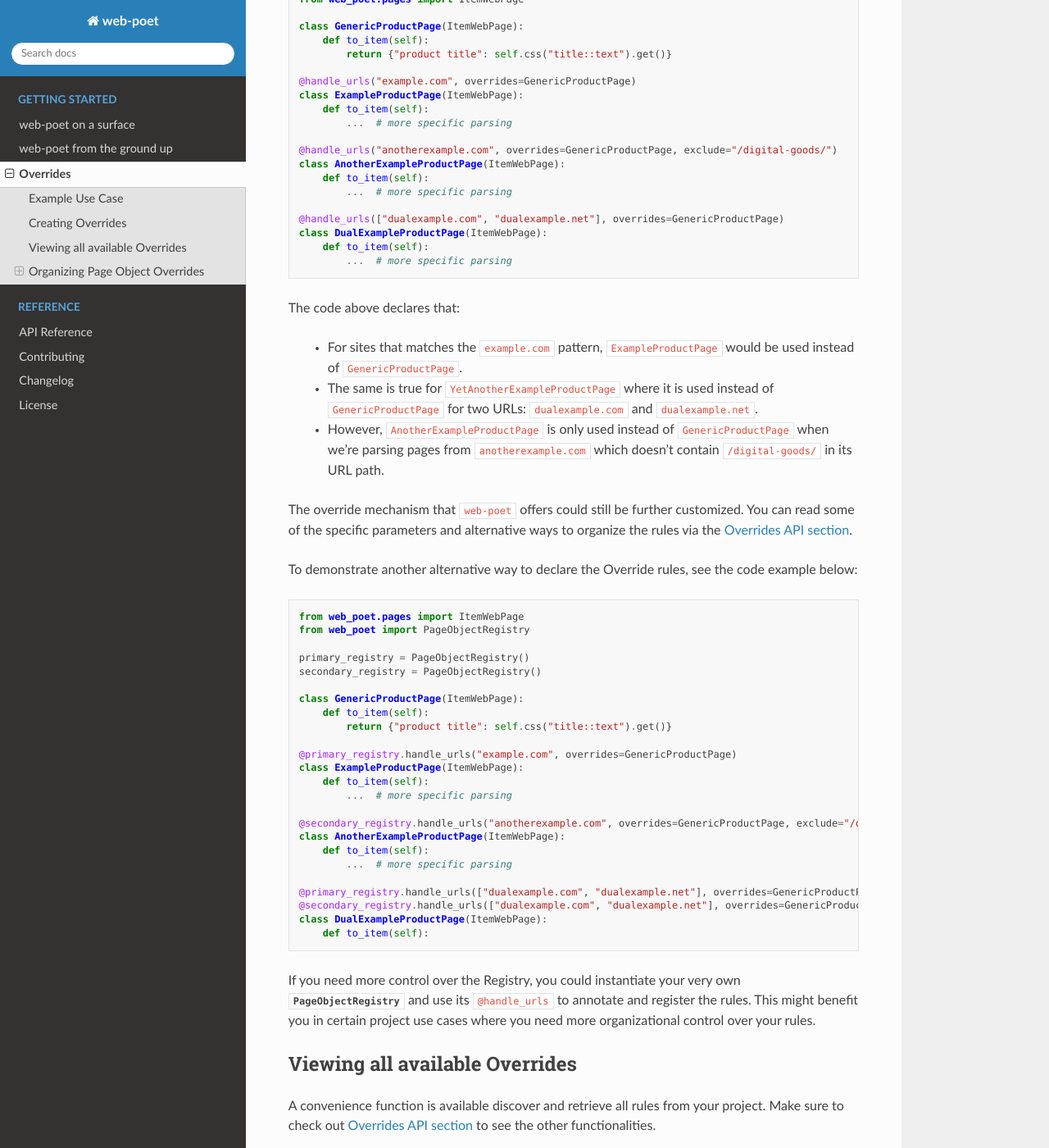
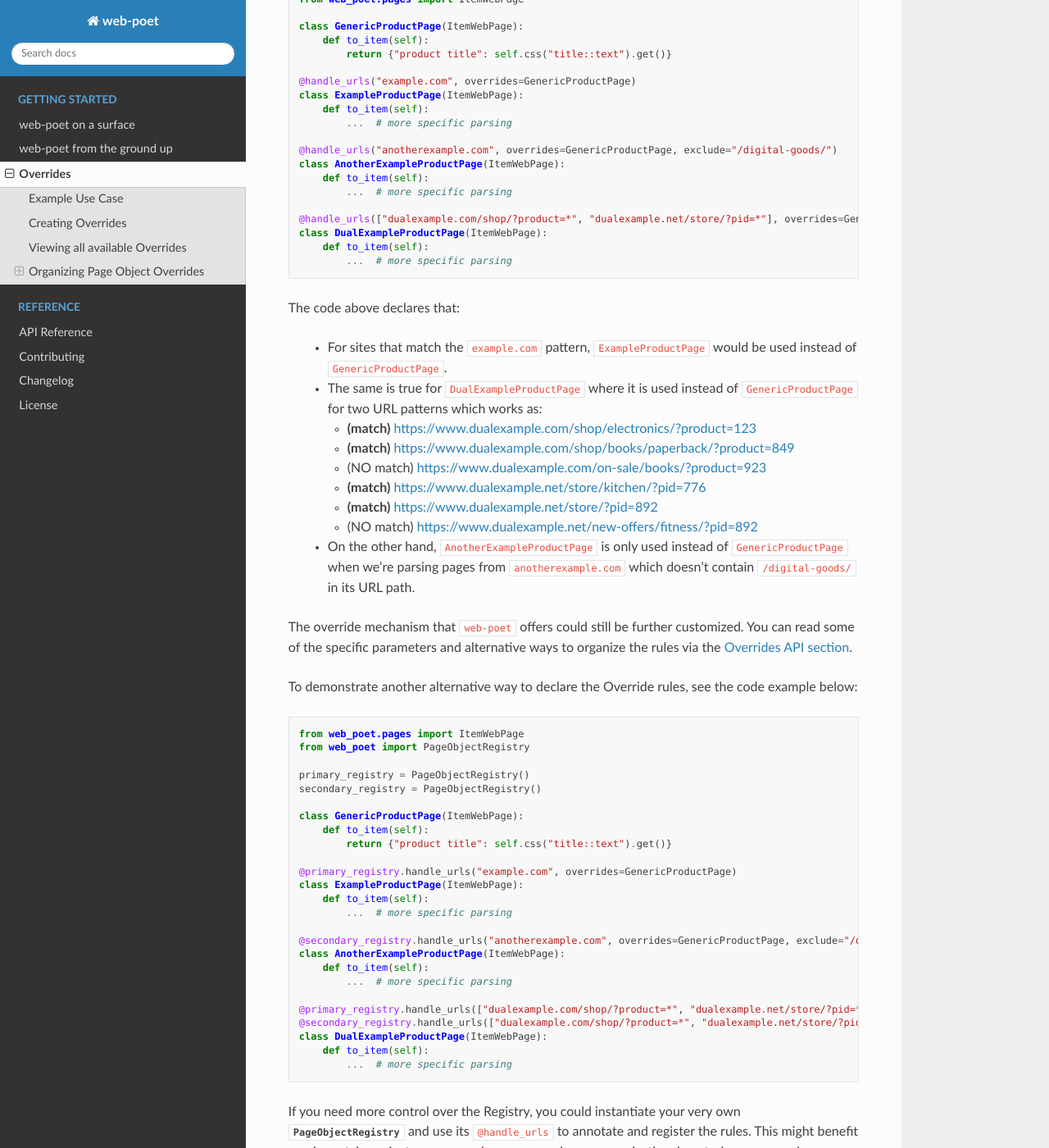
Before and after one commit to scrapinghub/web-poet, a Sphinx documentation site: the page built from docs/intro/overrides.rst, in a window 1280 px wide and 1400 px high, scrolled down 1132 px. Shown: the whole window at 82% size. Built offline with Sphinx 7.4.7 and the Read the Docs theme 2.0.0, drawn with Linux system fonts in a browser that asks for light colours.

Commit message:
update override docs to showcase url-matcher patterns

```diff
--- a/docs/intro/overrides.rst
+++ b/docs/intro/overrides.rst
@@ -70,21 +70,28 @@ Let's take a look at how the following code is structured:
         def to_item(self):
             ...  # more specific parsing
 
-    @handle_urls(["dualexample.com", "dualexample.net"], overrides=GenericProductPage)
+    @handle_urls(["dualexample.com/shop/?product=*", "dualexample.net/store/?pid=*"], overrides=GenericProductPage)
     class DualExampleProductPage(ItemWebPage):
         def to_item(self):
             ...  # more specific parsing
 
 The code above declares that:
 
-    - For sites that matches the ``example.com`` pattern, ``ExampleProductPage``
+    - For sites that match the ``example.com`` pattern, ``ExampleProductPage``
       would be used instead of ``GenericProductPage``.
-    - The same is true for ``YetAnotherExampleProductPage`` where it is used
-      instead of ``GenericProductPage`` for two URLs: ``dualexample.com`` and
-      ``dualexample.net``.
-    - However, ``AnotherExampleProductPage`` is only used instead of ``GenericProductPage``
-      when we're parsing pages from ``anotherexample.com`` which doesn't contain
-      ``/digital-goods/`` in its URL path.
+    - The same is true for ``DualExampleProductPage`` where it is used
+      instead of ``GenericProductPage`` for two URL patterns which works as:
+
+      - **(match)** https://www.dualexample.com/shop/electronics/?product=123
+      - **(match)** https://www.dualexample.com/shop/books/paperback/?product=849
+      - (NO match) https://www.dualexample.com/on-sale/books/?product=923
+      - **(match)** https://www.dualexample.net/store/kitchen/?pid=776
+      - **(match)** https://www.dualexample.net/store/?pid=892
+      - (NO match) https://www.dualexample.net/new-offers/fitness/?pid=892
+
+    - On the other hand, ``AnotherExampleProductPage`` is only used instead of
+      ``GenericProductPage`` when we're parsing pages from ``anotherexample.com``
+      which doesn't contain ``/digital-goods/`` in its URL path.
 
 The override mechanism that ``web-poet`` offers could still be further
 customized. You can read some of the specific parameters and alternative ways
@@ -115,10 +122,11 @@ code example below:
         def to_item(self):
             ...  # more specific parsing
 
-    @primary_registry.handle_urls(["dualexample.com", "dualexample.net"], overrides=GenericProductPage)
-    @secondary_registry.handle_urls(["dualexample.com", "dualexample.net"], overrides=GenericProductPage)
+    @primary_registry.handle_urls(["dualexample.com/shop/?product=*", "dualexample.net/store/?pid=*"], overrides=GenericProductPage)
+    @secondary_registry.handle_urls(["dualexample.com/shop/?product=*", "dualexample.net/store/?pid=*"], overrides=GenericProductPage)
     class DualExampleProductPage(ItemWebPage):
         def to_item(self):
+            ...  # more specific parsing
 
 If you need more control over the Registry, you could instantiate your very
 own :class:`~.PageObjectRegistry` and use its ``@handle_urls`` to annotate and
@@ -159,11 +167,11 @@ like ``web_poet my_project.page_objects`` would produce the following:
 
 .. code-block::
 
-    Use this                                              instead of                                  for the URL patterns                    except for the patterns      with priority  meta
-    ----------------------------------------------------  ------------------------------------------  --------------------------------------  -------------------------  ---------------  ------
-    my_project.page_objects.ExampleProductPage            my_project.page_objects.GenericProductPage  ['example.com']                         []                                     500  {}
-    my_project.page_objects.AnotherExampleProductPage     my_project.page_objects.GenericProductPage  ['anotherexample.com']                  ['/digital-goods/']                    500  {}
-    my_project.page_objects.DualExampleProductPage        my_project.page_objects.GenericProductPage  ['dualexample.com', 'dualexample.net']  []                                     500  {}
+    Use this                                              instead of                                  for the URL patterns                                                 except for the patterns      with priority  meta
+    ----------------------------------------------------  ------------------------------------------  --------------------------------------                               -------------------------  ---------------  ------
+    my_project.page_objects.ExampleProductPage            my_project.page_objects.GenericProductPage  ['example.com']                                                      []                                     500  {}
+    my_project.page_objects.AnotherExampleProductPage     my_project.page_objects.GenericProductPage  ['anotherexample.com']                                               ['/digital-goods/']                    500  {}
+    my_project.page_objects.DualExampleProductPage        my_project.page_objects.GenericProductPage  ['dualexample.com/shop/?product=*', 'dualexample.net/store/?pid=*']  []                                     500  {}
 
 Organizing Page Object Overrides
 --------------------------------
```
